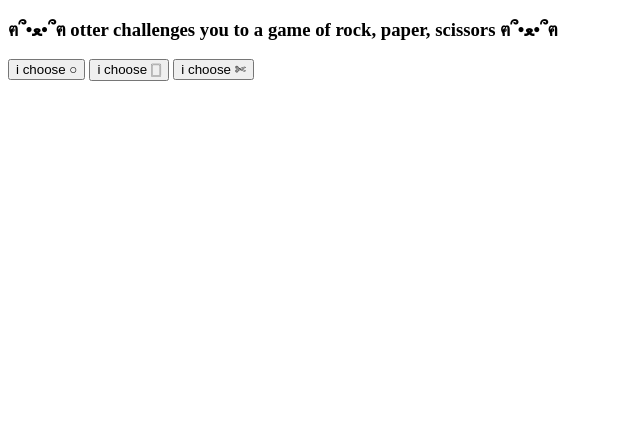
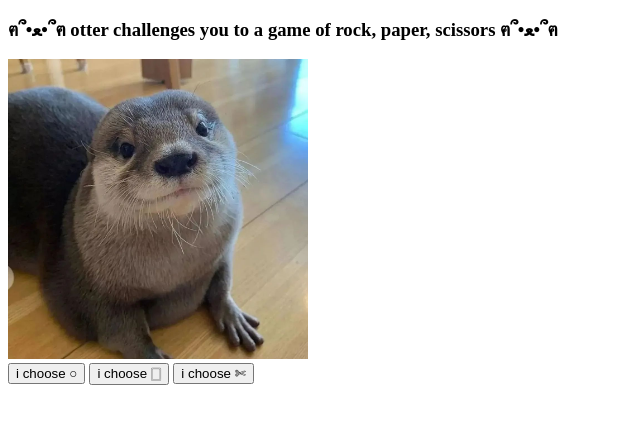
Before and after one commit to kylieyin/rock-paper-scissors, a plain HTML site: page index.html in a window 1280 px wide. Shown: the whole page, without its empty margins (0-640 px from the left). Drawn offline with Linux system fonts and the light colour scheme.

Commit message:
added otter pic

```diff
--- a/index.html
+++ b/index.html
@@ -7,6 +7,13 @@
 <body>
 
     <h3>ฅ՞•ﻌ•՞ฅ otter challenges you to a game of rock, paper, scissors ฅ՞•ﻌ•՞ฅ</h3>
+
+    <div>
+        <img src="images/otter-1.webp"
+        width="300"
+        height="300" />
+    </div>
+
     <div style="margin-bottom: 20px">
         <button id="rock">i choose ○</button>
         <button id="paper">i choose 🀆</button>
```
Also changed, not shown: images/otter-1.webp (added).
